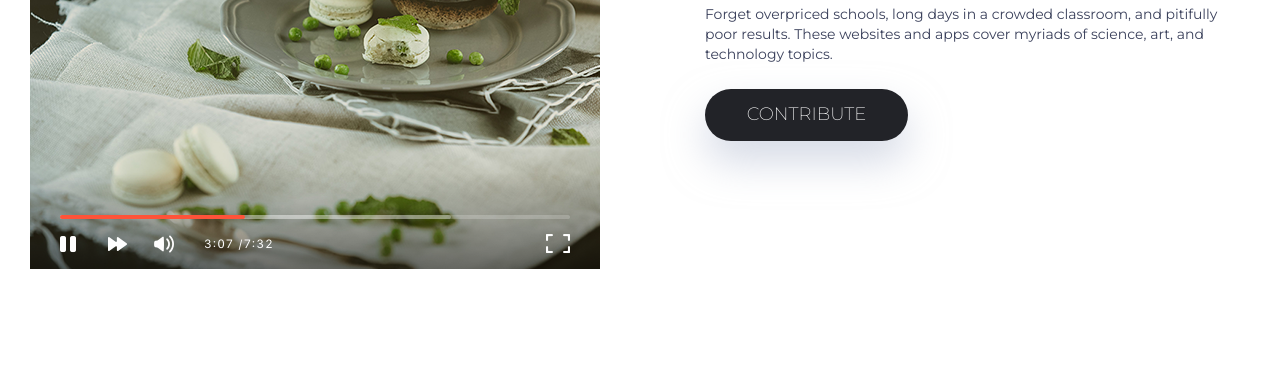
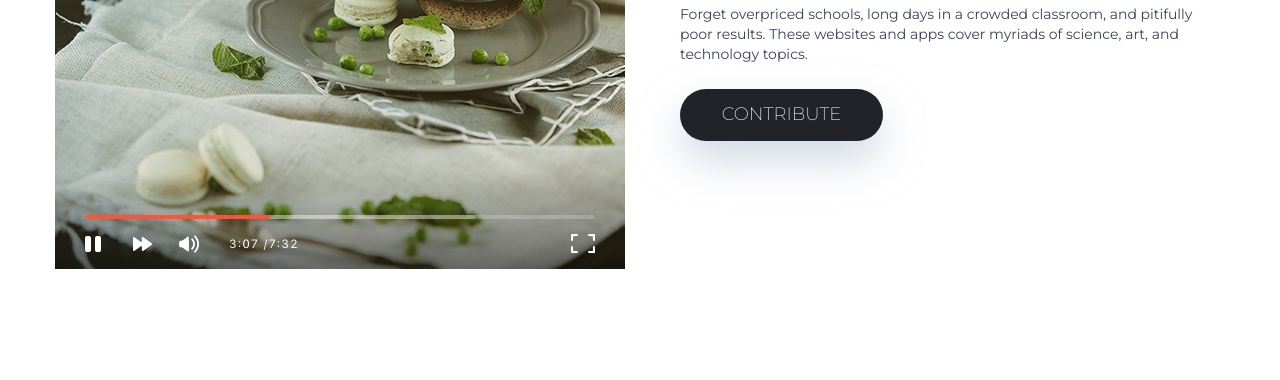
Before and after one commit to markrogers9109/ofi-frontend, a website: page project.html in a window 1280 px wide. Shown: the part 301-681 px from the top of the page. Drawn offline with Linux system fonts and the light colour scheme.

Commit message:
Project hero banner issue fixed

```diff
--- a/project.html
+++ b/project.html
@@ -53,8 +53,8 @@
     <!-- END ABSOLUTE LOGO -->
     <!-- START PROJECT HERO -->
     <div class="ofi-project_hero">
-        <div class="container-fluid ofi-project_herocontainer">
-            <div class="col-xs-12 ofi-project_heroflex">
+        <div class="container ofi-project_herocontainer">
+            <div class="row ofi-project_heroflex">
                 <!-- placeholder until actual video file is available -->
                 <img src="assets/images/project-hero/Player.png" alt="Project Video" class="img-responsive ofi-video_gradient">
                 <div class="ofi-project">
--- a/sass/media-queries.scss
+++ b/sass/media-queries.scss
@@ -18,11 +18,22 @@
     .ofi-catalyst .ofi-catalyst_container {
         display: block;
     }
+    .ofi-project_hero {
+        padding: 125px 0 100px;
+    }
     .ofi-project_feed .ofi-feed_container .ofi-feed_posts .ofi-post_content {
         display: block;
     }
     .ofi-project_hero .ofi-project_herocontainer .ofi-project_heroflex {
         flex-direction: column-reverse;
+    }
+    .ofi-project_hero .ofi-project_herocontainer .ofi-project_heroflex .ofi-video_gradient {
+        margin-right: 0;
+    }
+    .ofi-project {
+        padding: 0 15px 15px 15px;
+    }.ofi-project_desc {
+        padding: 0 0px 15px 0px;
     }
     .ofi-project_feed .ofi-feed_container .ofi-feed_posts .ofi-post_content .ofi-message {
         display: flex;
@@ -44,6 +55,10 @@
     }
     .ofi-project_hero .ofi-project_herocontainer .ofi-project_heroflex .ofi-project .ofi-project_button .ofi-contribute_btn {
         margin: auto;
+    }
+    .ofi-project_feed .ofi-feed_container .ofi-feed_posts .ofi-post_content .ofi-message .ofi-post_main .ofi-post_footer {
+        display: flex;
+        flex-direction: column;
     }
     footer .ofi-footer_container {
         display: block;
@@ -122,7 +137,21 @@
 
 /* Medium Devices, Desktops */
 @media only screen and (min-width : 992px) {
-
+    .ofi-project_hero {
+        padding: 200px 0 100px;
+    }
+    .ofi-project_hero .ofi-project_herocontainer .ofi-project_heroflex .ofi-video_gradient  {
+        margin-right: auto;
+    }
+    .ofi-project {
+        padding: 0 0px 15px 15px;
+    }.ofi-project_desc {
+        padding: 0 0px 15px 15px;
+    }
+    .ofi-project_feed .ofi-feed_container .ofi-feed_posts .ofi-post_content .ofi-message .ofi-post_main .ofi-post_footer {
+        display: flex;
+        flex-direction: row;
+    }
 }
 
 /* Large Devices, Wide Screens */
--- a/sass/project-hero.scss
+++ b/sass/project-hero.scss
@@ -8,8 +8,11 @@
         .ofi-project_heroflex {
             display: flex;
             justify-content: space-between;
+            .ofi-video_gradient {
+                margin-right: auto;
+            }
             .ofi-project {
-                padding: 0 15px 15px 15px;
+                padding: 0 0px 15px 15px;
                 max-width: 575px;
                 .ofi-project_user {
                     display: flex;
@@ -36,7 +39,7 @@
                     }
                 }
                 .ofi-project_desc {
-                    padding: 0 15px 15px 15px;
+                    padding: 0 0px 15px 15px;
                 }
                 .ofi-project_button {
                     padding-left: 15px;
```
Also changed, not shown: css/media-queries.css, css/project-hero.css, css/style.css, 1 other file.
